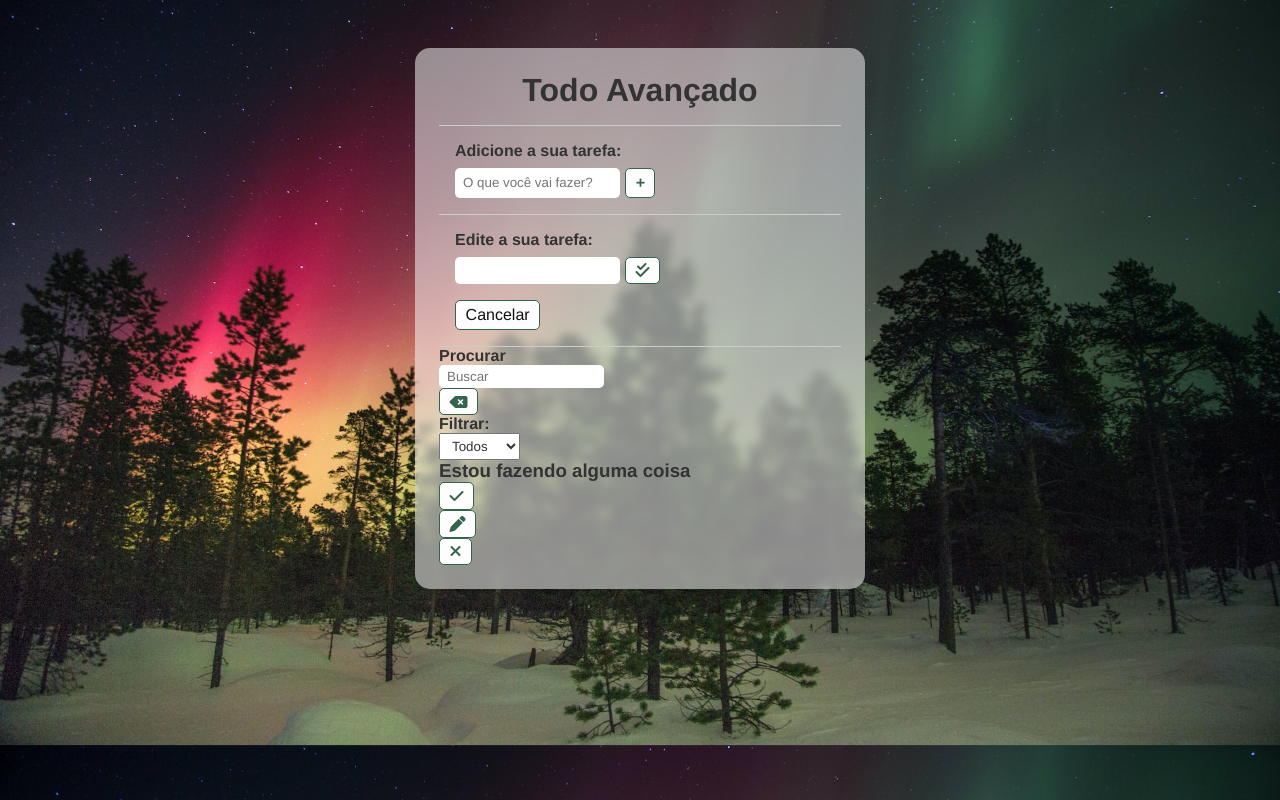
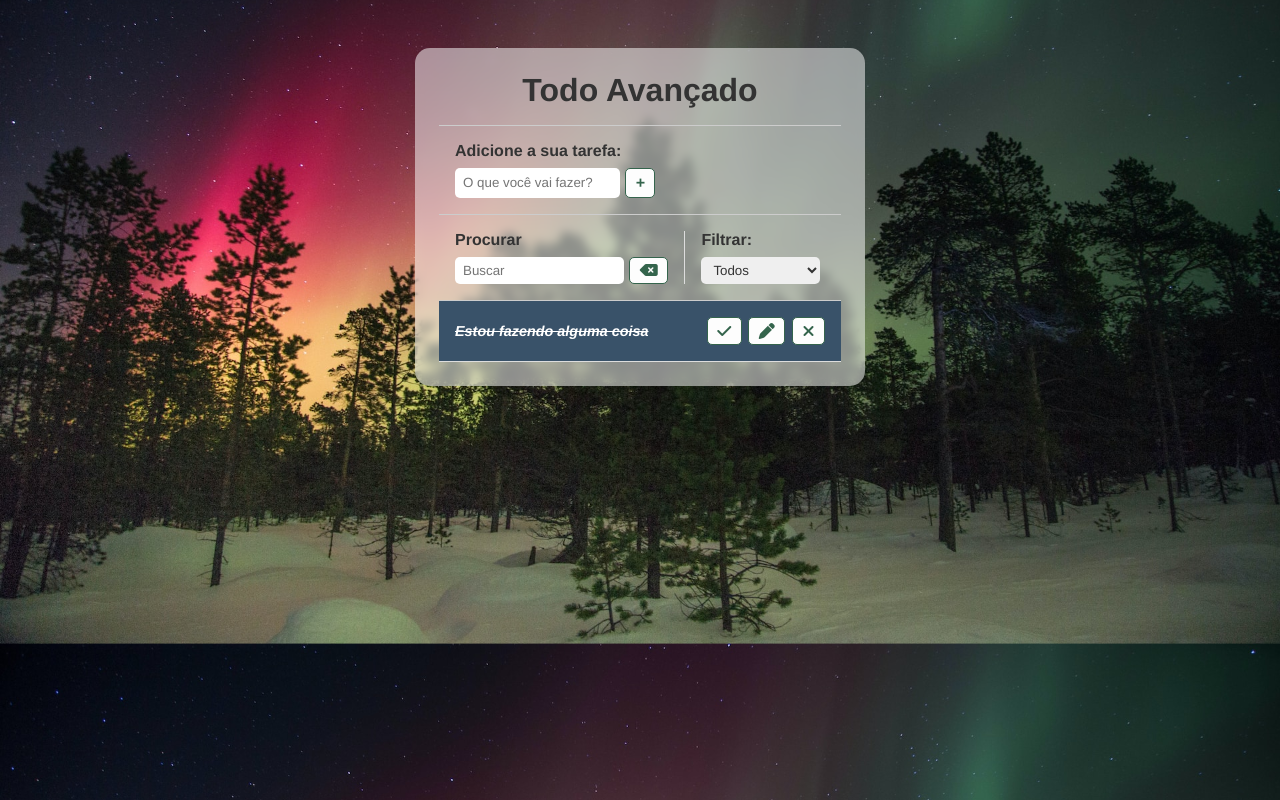
Before and after one commit to lltelles/advanced_todo_list, a plain HTML site: page index.html in a window 1280 px wide. Drawn offline with Linux system fonts and the light colour scheme.

Commit message:
added css pt.2

```diff
--- a/css/styles.css
+++ b/css/styles.css
@@ -87,7 +87,8 @@ select {
 }
 
 .form-control input,
-input {
+input,
+select {
   margin-right: 0.3rem;
   border-radius: 5px;
   border: none;
@@ -96,3 +97,71 @@ input {
 #cancel-edit-btn {
   margin-top: 1rem;
 }
+
+/* Todo toolbar */
+#toolbar {
+  padding: 1rem;
+  border-bottom: 1px solid #ccc;
+  display: flex;
+}
+
+#toolbar h4 {
+  margin-bottom: 0.5rem;
+}
+
+#search {
+  border-right: 1px solid #ddd;
+  padding-right: 1rem;
+  margin-right: 1rem;
+  width: 65%;
+  display: flex;
+  flex-direction: column;
+}
+
+#search form {
+  display: flex;
+}
+
+#search input {
+  width: 100%;
+  margin-right: 0.3rem;
+}
+
+#filter {
+  width: 35%;
+  display: flex;
+  flex-direction: column;
+}
+
+#filter select {
+  flex: 1;
+}
+
+/* Todo list */
+.todo {
+  display: flex;
+  justify-content: space-around;
+  align-items: center;
+  padding: 1rem;
+  border-bottom: 1px solid #ddd;
+  transition: 0.3s;
+}
+
+.todo h3 {
+  flex: 1;
+  font-size: 0.9rem;
+}
+
+.todo button {
+  margin-left: 0.4rem;
+}
+
+.done {
+  background-color: #395269;
+}
+
+.done h3 {
+  color: #fff;
+  text-decoration: line-through;
+  font-style: italic;
+}
--- a/index.html
+++ b/index.html
@@ -35,7 +35,7 @@
           </button>
         </div>
       </form>
-      <form id="edit-form" class="">
+      <form id="edit-form" class="hide">
         <p>Edite a sua tarefa:</p>
         <div class="form-control">
           <input type="text" id="edit-input" />
@@ -65,7 +65,7 @@
         </div>
       </div>
       <div id="todo-list">
-        <div class="todo">
+        <div class="todo done">
           <h3>Estou fazendo alguma coisa</h3>
           <button class="finish-todo">
             <i class="fa-solid fa-check"></i>
```
